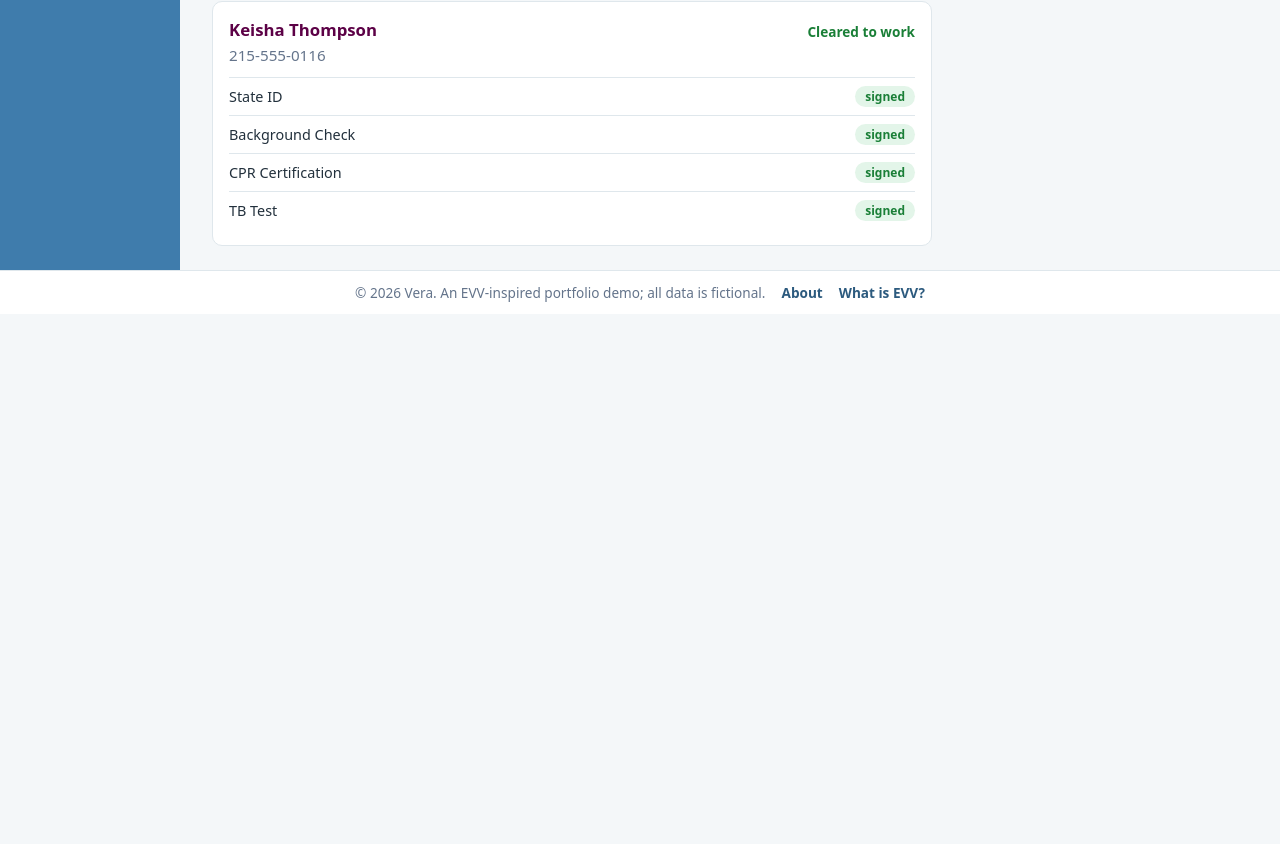
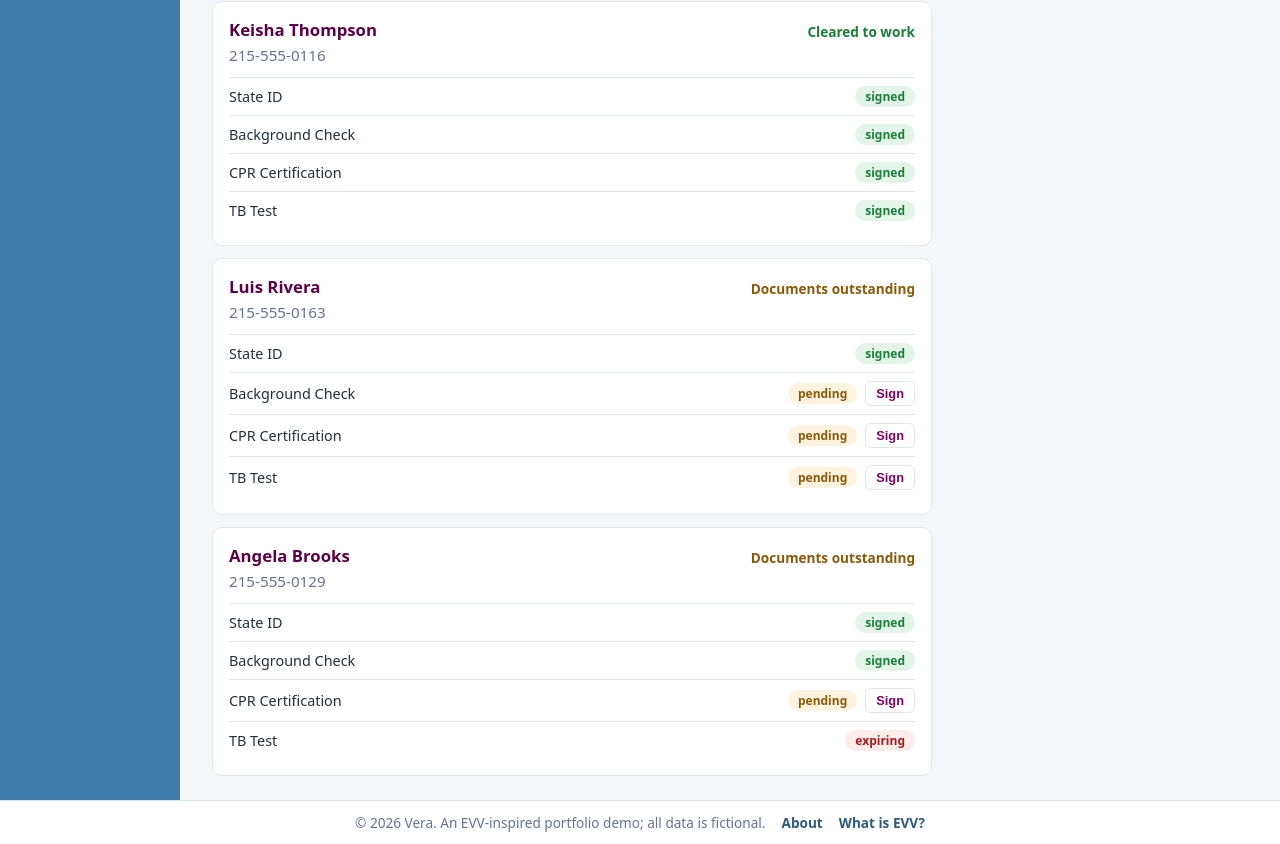
Before and after one commit to Marcandy/vera, a React (Vite) app: page /caregivers in a window 1280 px wide. Shown: the part 853-1697 px from the top of the page. Before the commit the page ends 1167 px from the top, so only its background shows below. Built offline with nearby package versions, Linux system fonts and the light colour scheme.

Commit message:
feat: expand caregiver seed data to cover all document states

```diff
--- a/src/data/caregivers.js
+++ b/src/data/caregivers.js
@@ -39,5 +39,27 @@ export const caregivers = [
             { name: "CPR Certification", status: "signed" },
             { name: "TB Test", status: "signed" }
         ]
+    },
+    {
+        id: 4,
+        name: "Luis Rivera",
+        phone: "215-555-0163",
+        documents: [
+            { name: "State ID", status: "signed" },
+            { name: "Background Check", status: "pending" },
+            { name: "CPR Certification", status: "pending" },
+            { name: "TB Test", status: "pending" }
+        ]
+    },
+    {
+        id: 5,
+        name: "Angela Brooks",
+        phone: "215-555-0129",
+        documents: [
+            { name: "State ID", status: "signed" },
+            { name: "Background Check", status: "signed" },
+            { name: "CPR Certification", status: "pending" },
+            { name: "TB Test", status: "expiring" }
+        ]
     }
 ];
```
